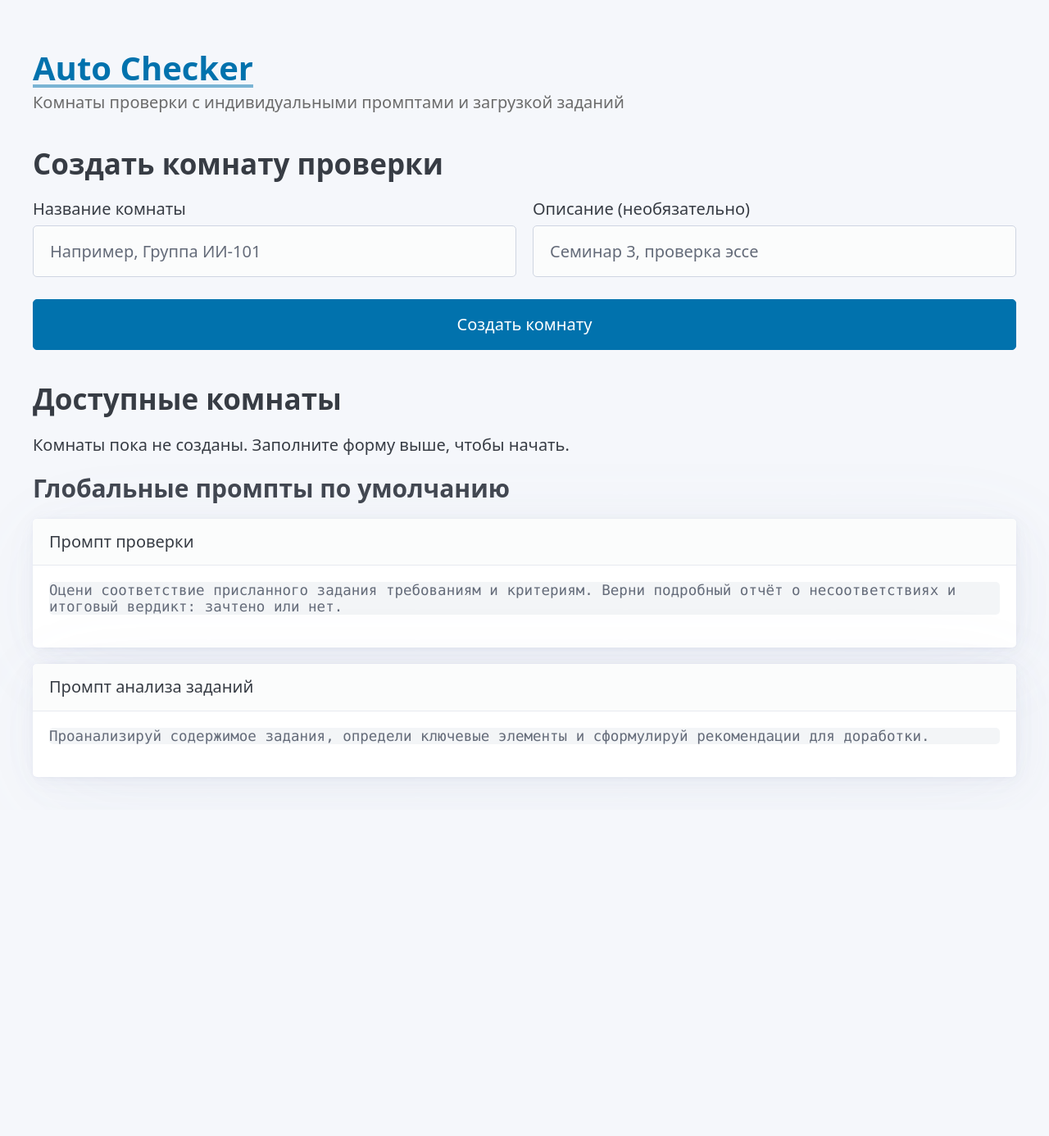
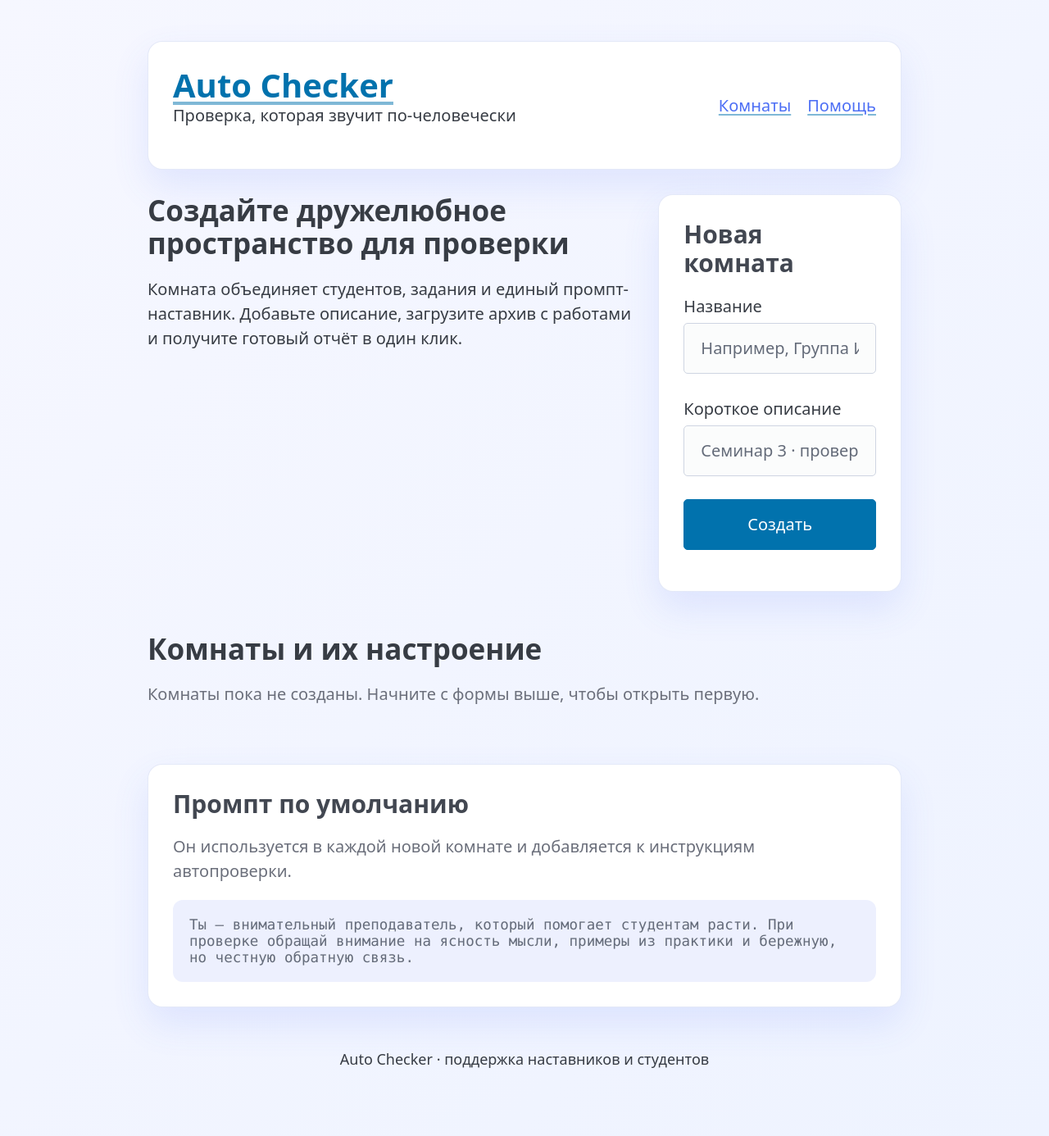
Before and after one commit to JustIkra/sfedu_check_02, a Flask app: page / in a window 1280 px wide. Shown: the whole page at 82% size. Before the commit the page ends 951 px from the top, so only its background shows below. Run offline with Flask 3, Linux system fonts and the light colour scheme; some libraries are stand-ins or nearby versions.

Commit message:
Improve room experience and auto-checker integration

```diff
--- a/app/routes.py
+++ b/app/routes.py
@@ -1,5 +1,7 @@
 import os
+import shutil
 import uuid
+import zipfile
 from pathlib import Path
 
 from flask import (
@@ -14,7 +16,9 @@ from flask import (
 )
 from werkzeug.utils import secure_filename
 
-from .default_prompts import DEFAULT_CHECK_PROMPT, DEFAULT_TASK_PROMPT
+from auto_checker import run_auto_checker
+
+from .default_prompts import DEFAULT_ROOM_PROMPT
 from .models import Room
 from . import db
 
@@ -64,8 +68,8 @@ def index():
                 id=str(uuid.uuid4()),
                 name=name,
                 description=description,
-                check_prompt=DEFAULT_CHECK_PROMPT,
-                task_prompt=DEFAULT_TASK_PROMPT,
+                check_prompt=DEFAULT_ROOM_PROMPT,
+                task_prompt=DEFAULT_ROOM_PROMPT,
             )
             db.session.add(room)
             db.session.commit()
@@ -76,8 +80,7 @@ def index():
     return render_template(
         "index.html",
         rooms=rooms,
-        default_check_prompt=DEFAULT_CHECK_PROMPT,
-        default_task_prompt=DEFAULT_TASK_PROMPT,
+        default_room_prompt=DEFAULT_ROOM_PROMPT,
     )
 
 
@@ -91,18 +94,20 @@ def room_detail(room_id: str):
     if request.method == "POST":
         action = request.form.get("action")
 
-        if action == "update_prompts":
-            room.check_prompt = request.form.get("check_prompt", room.check_prompt)
-            room.task_prompt = request.form.get("task_prompt", room.task_prompt)
-            db.session.commit()
-            flash("Промпты обновлены только для этой комнаты.", "success")
+        if action == "update_prompt":
+            new_prompt = request.form.get("prompt", "").strip()
+            if not new_prompt:
+                flash("Введите текст промпта для комнаты.", "error")
+            else:
+                room.prompt = new_prompt
+                db.session.commit()
+                flash("Промпт комнаты обновлён.", "success")
             return redirect(url_for("main.room_detail", room_id=room.id))
 
-        if action == "reset_prompts":
-            room.check_prompt = DEFAULT_CHECK_PROMPT
-            room.task_prompt = DEFAULT_TASK_PROMPT
+        if action == "reset_prompt":
+            room.prompt = DEFAULT_ROOM_PROMPT
             db.session.commit()
-            flash("Промпты комнаты сброшены к шаблону.", "info")
+            flash("Промпт комнаты сброшен к шаблону.", "info")
             return redirect(url_for("main.room_detail", room_id=room.id))
 
         if action == "upload_submission":
@@ -132,6 +137,63 @@ def room_detail(room_id: str):
                 flash("Шаблон сохранён для комнаты.", "success")
             return redirect(url_for("main.room_detail", room_id=room.id))
 
+        if action == "run_auto_checker":
+            archive_name = request.form.get("dataset")
+            if not archive_name:
+                flash("Выберите архив с заданиями для проверки.", "error")
+                return redirect(url_for("main.room_detail", room_id=room.id))
+
+            archive_path = uploads_dir / archive_name
+            if not archive_path.exists():
+                flash("Выбранный архив не найден.", "error")
+                return redirect(url_for("main.room_detail", room_id=room.id))
+
+            workspace_dir = storage / "workspace" / Path(archive_name).stem
+            if workspace_dir.exists():
+                shutil.rmtree(workspace_dir)
+
+            try:
+                _extract_zip_safe(archive_path, workspace_dir)
+            except (ValueError, zipfile.BadZipFile) as err:
+                flash(f"Не удалось распаковать архив: {err}", "error")
+                return redirect(url_for("main.room_detail", room_id=room.id))
+
+            if room.template_filename:
+                template_path = templates_dir / room.template_filename
+            else:
+                template_path = Path(current_app.config["DEFAULT_TEMPLATE_PATH"])
+
+            if not template_path.exists():
+                flash("Файл шаблона для проверки не найден.", "error")
+                return redirect(url_for("main.room_detail", room_id=room.id))
+
+            try:
+                summary_path = run_auto_checker(
+                    root_dir=str(workspace_dir),
+                    template_path=str(template_path),
+                    room_prompt=room.prompt,
+                )
+            except Exception as err:  # noqa: BLE001
+                current_app.logger.exception("Auto-checker failed")
+                flash(f"Проверка завершилась с ошибкой: {err}", "error")
+                return redirect(url_for("main.room_detail", room_id=room.id))
+
+            if not summary_path or not Path(summary_path).exists():
+                flash("Не удалось сформировать итоговый отчёт.", "error")
+                return redirect(url_for("main.room_detail", room_id=room.id))
+
+            reports_dir = storage / "reports"
+            reports_dir.mkdir(parents=True, exist_ok=True)
+            destination_report = reports_dir / Path(summary_path).name
+            shutil.copy(summary_path, destination_report)
+
+            return send_from_directory(
+                reports_dir,
+                destination_report.name,
+                as_attachment=True,
+                download_name=destination_report.name,
+            )
+
     uploads = _list_files(uploads_dir)
     templates = _list_files(templates_dir)
 
@@ -140,8 +202,8 @@ def room_detail(room_id: str):
         room=room,
         uploads=uploads,
         templates=templates,
-        default_check_prompt=DEFAULT_CHECK_PROMPT,
-        default_task_prompt=DEFAULT_TASK_PROMPT,
+        default_room_prompt=DEFAULT_ROOM_PROMPT,
+        available_archives=[item["name"] for item in uploads],
     )
 
 
@@ -155,3 +217,12 @@ def download_upload(room_id: str, filename: str):
 def download_template(room_id: str, filename: str):
     storage = _room_storage(room_id)
     return send_from_directory(storage / "templates", filename, as_attachment=True)
+def _extract_zip_safe(zip_path: Path, destination: Path) -> None:
+    with zipfile.ZipFile(zip_path) as archive:
+        destination.mkdir(parents=True, exist_ok=True)
+        root = destination.resolve()
+        for member in archive.infolist():
+            target_path = (root / member.filename).resolve(strict=False)
+            if not str(target_path).startswith(str(root)):
+                raise ValueError("Обнаружена небезопасная структура архива.")
+        archive.extractall(destination)
--- a/app/static/styles.css
+++ b/app/static/styles.css
@@ -1,48 +1,199 @@
+:root {
+  --bg: linear-gradient(135deg, #f6f7ff 0%, #eef3ff 100%);
+  --card-bg: #ffffff;
+  --card-border: rgba(119, 145, 219, 0.2);
+  --text-muted: #6b6f7b;
+  --accent: #4c6ef5;
+  --accent-soft: rgba(76, 110, 245, 0.1);
+  --shadow: 0 20px 45px rgba(76, 110, 245, 0.12);
+}
+
 body {
-  background: #f5f7fb;
+  background: var(--bg);
+  min-height: 100vh;
+}
+
+.app-shell {
+  max-width: 980px;
+  margin: 0 auto;
+  padding: 2.5rem 1.5rem 3rem;
+  display: flex;
+  flex-direction: column;
+  gap: 1.5rem;
 }
 
 .header {
-  margin-top: 2rem;
-  margin-bottom: 2rem;
+  display: flex;
+  justify-content: space-between;
+  align-items: center;
+  gap: 1rem;
 }
 
 .header h1 {
-  margin-bottom: 0.25rem;
+  margin: 0;
+  font-weight: 700;
 }
 
-.header .tagline {
-  color: #6b6b6b;
+.header nav {
+  display: flex;
+  gap: 1rem;
 }
 
-.messages article {
-  margin-bottom: 0.5rem;
+.header nav a {
+  color: var(--accent);
+  font-weight: 500;
 }
 
-.messages .error {
-  background: #ffe5e5;
-  border-left: 4px solid #d93025;
+.card {
+  background: var(--card-bg);
+  border-radius: 18px;
+  padding: 1.5rem;
+  box-shadow: var(--shadow);
+  border: 1px solid var(--card-border);
 }
 
-.messages .success {
-  background: #e6f4ea;
-  border-left: 4px solid #0f9d58;
+.content {
+  display: flex;
+  flex-direction: column;
+  gap: 1.5rem;
 }
 
-.messages .info {
-  background: #e8f0fe;
-  border-left: 4px solid #1a73e8;
+.messages {
+  display: flex;
+  flex-direction: column;
+  gap: 0.75rem;
+}
+
+.flash {
+  padding: 0.85rem 1rem;
+  border-radius: 12px;
+  background: var(--accent-soft);
+  border-left: 4px solid var(--accent);
+}
+
+.flash.error {
+  border-color: #d93025;
+  background: rgba(217, 48, 37, 0.12);
+}
+
+.flash.success {
+  border-color: #0f9d58;
+  background: rgba(15, 157, 88, 0.12);
+}
+
+.flash.info {
+  border-color: #1a73e8;
+  background: rgba(26, 115, 232, 0.12);
+}
+
+.hero {
+  display: grid;
+  grid-template-columns: minmax(0, 2fr) minmax(0, 1fr);
+  gap: 1.5rem;
+  align-items: stretch;
+}
+
+.room-grid {
+  display: grid;
+  gap: 1rem;
+  grid-template-columns: repeat(auto-fill, minmax(240px, 1fr));
+}
+
+.room-card h3 {
+  margin: 0 0 0.5rem;
+}
+
+.prompt-preview pre,
+.default-prompt pre {
+  white-space: pre-wrap;
+  background: var(--accent-soft);
+  padding: 1rem;
+  border-radius: 12px;
+  margin: 0;
+}
+
+.muted {
+  color: var(--text-muted);
+}
+
+.room-header {
+  display: flex;
+  justify-content: space-between;
+  align-items: flex-start;
+  gap: 1rem;
 }
 
 .inline-form {
-  display: inline-block;
-  margin-top: 0.5rem;
+  margin: 0;
 }
 
-.inline-form button {
-  margin-top: 0;
+.ghost {
+  background: transparent;
+  border: 1px dashed var(--accent);
+  color: var(--accent);
 }
 
-pre {
-  white-space: pre-wrap;
+.prompt-form textarea {
+  resize: vertical;
 }
+
+.cards-grid {
+  display: grid;
+  gap: 1.5rem;
+  grid-template-columns: repeat(auto-fit, minmax(260px, 1fr));
+}
+
+.stacked {
+  display: grid;
+  gap: 0.75rem;
+}
+
+.file-list {
+  list-style: none;
+  padding: 0;
+  margin: 1rem 0 0;
+}
+
+.file-list li {
+  display: flex;
+  justify-content: space-between;
+  align-items: center;
+  padding: 0.5rem 0;
+  border-bottom: 1px dashed rgba(0, 0, 0, 0.06);
+}
+
+.auto-checker-form {
+  display: grid;
+  gap: 1rem;
+}
+
+.meta {
+  font-size: 0.875rem;
+  color: var(--text-muted);
+}
+
+.footer {
+  text-align: center;
+  color: var(--text-muted);
+  font-size: 0.9rem;
+}
+
+@media (max-width: 768px) {
+  .hero {
+    grid-template-columns: 1fr;
+  }
+
+  .room-header {
+    flex-direction: column;
+    align-items: stretch;
+  }
+
+  .header {
+    flex-direction: column;
+    align-items: flex-start;
+  }
+
+  .app-shell {
+    padding: 1.5rem 1rem 2.5rem;
+  }
+}
--- a/app/templates/base.html
+++ b/app/templates/base.html
@@ -8,23 +8,35 @@
     <link rel="stylesheet" href="{{ url_for('static', filename='styles.css') }}">
   </head>
   <body>
-    <main class="container">
-      <header class="header">
-        <h1><a href="{{ url_for('main.index') }}">Auto Checker</a></h1>
-        <p class="tagline">Комнаты проверки с индивидуальными промптами и загрузкой заданий</p>
+    <div class="app-shell">
+      <header class="header card">
+        <div>
+          <h1><a href="{{ url_for('main.index') }}">Auto Checker</a></h1>
+          <p class="tagline">Проверка, которая звучит по-человечески</p>
+        </div>
+        <nav>
+          <a href="{{ url_for('main.index') }}">Комнаты</a>
+          <a href="https://github.com" target="_blank" rel="noreferrer">Помощь</a>
+        </nav>
       </header>
 
       {% with messages = get_flashed_messages(with_categories=true) %}
         {% if messages %}
           <div class="messages">
             {% for category, message in messages %}
-              <article class="{{ category }}">{{ message }}</article>
+              <article class="flash {{ category }}">{{ message }}</article>
             {% endfor %}
           </div>
         {% endif %}
       {% endwith %}
 
-      {% block content %}{% endblock %}
-    </main>
+      <main class="content">
+        {% block content %}{% endblock %}
+      </main>
+
+      <footer class="footer">
+        <p>Auto Checker · {{ config.get('PROJECT_TAGLINE', 'поддержка наставников и студентов') }}</p>
+      </footer>
+    </div>
   </body>
 </html>
--- a/app/templates/index.html
+++ b/app/templates/index.html
@@ -3,51 +3,54 @@
 {% block title %}Auto Checker · Комнаты{% endblock %}
 
 {% block content %}
-<section>
-  <h2>Создать комнату проверки</h2>
-  <form method="post">
-    <div class="grid">
-      <label>
-        Название комнаты
-        <input type="text" name="name" required placeholder="Например, Группа ИИ-101">
-      </label>
-      <label>
-        Описание (необязательно)
-        <input type="text" name="description" placeholder="Семинар 3, проверка эссе">
-      </label>
-    </div>
-    <button type="submit">Создать комнату</button>
+<section class="hero">
+  <div>
+    <h2>Создайте дружелюбное пространство для проверки</h2>
+    <p>
+      Комната объединяет студентов, задания и единый промпт-наставник. Добавьте описание,
+      загрузите архив с работами и получите готовый отчёт в один клик.
+    </p>
+  </div>
+  <form method="post" class="card">
+    <h3>Новая комната</h3>
+    <label>
+      Название
+      <input type="text" name="name" required placeholder="Например, Группа ИИ-101">
+    </label>
+    <label>
+      Короткое описание
+      <input type="text" name="description" placeholder="Семинар 3 · проверка эссе">
+    </label>
+    <button type="submit">Создать</button>
   </form>
 </section>
 
 <section>
-  <h2>Доступные комнаты</h2>
+  <h2>Комнаты и их настроение</h2>
   {% if rooms %}
-    <ul>
+    <div class="room-grid">
       {% for room in rooms %}
-        <li>
-          <a href="{{ url_for('main.room_detail', room_id=room.id) }}">{{ room.name }}</a>
-          <small>Создана {{ room.created_at.strftime('%d.%m.%Y %H:%M') }}</small>
+        <article class="card room-card">
+          <header>
+            <h3><a href="{{ url_for('main.room_detail', room_id=room.id) }}">{{ room.name }}</a></h3>
+            <p class="meta">{{ room.created_at.strftime('%d.%m.%Y %H:%M') }}</p>
+          </header>
           {% if room.description %}
             <p>{{ room.description }}</p>
+          {% else %}
+            <p class="muted">Описание можно добавить в любой момент.</p>
           {% endif %}
-        </li>
+        </article>
       {% endfor %}
-    </ul>
+    </div>
   {% else %}
-    <p>Комнаты пока не созданы. Заполните форму выше, чтобы начать.</p>
+    <p class="muted">Комнаты пока не созданы. Начните с формы выше, чтобы открыть первую.</p>
   {% endif %}
 </section>
 
-<section>
-  <h3>Глобальные промпты по умолчанию</h3>
-  <article>
-    <header>Промпт проверки</header>
-    <pre>{{ default_check_prompt }}</pre>
-  </article>
-  <article>
-    <header>Промпт анализа заданий</header>
-    <pre>{{ default_task_prompt }}</pre>
-  </article>
+<section class="prompt-preview card">
+  <h3>Промпт по умолчанию</h3>
+  <p class="muted">Он используется в каждой новой комнате и добавляется к инструкциям автопроверки.</p>
+  <pre>{{ default_room_prompt }}</pre>
 </section>
 {% endblock %}
```
Also changed, not shown: app/__init__.py (+18 -4 lines), app/default_prompts.py (+4 -8 lines), app/models.py (+13 -0 lines), app/templates/room.html (+60 -51 lines), auto_checker.py (+100 -54 lines), docker-compose.yml (added, +24 -0 lines), 1 other file.
